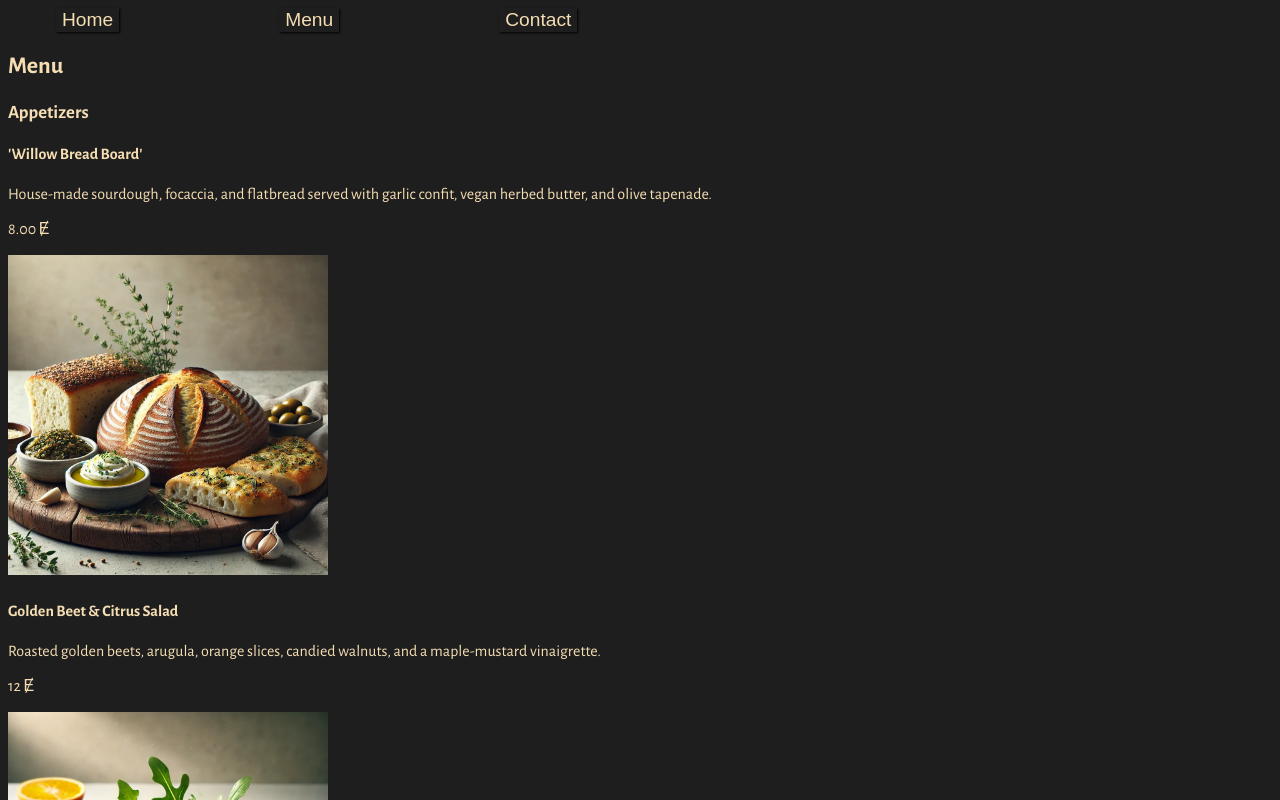
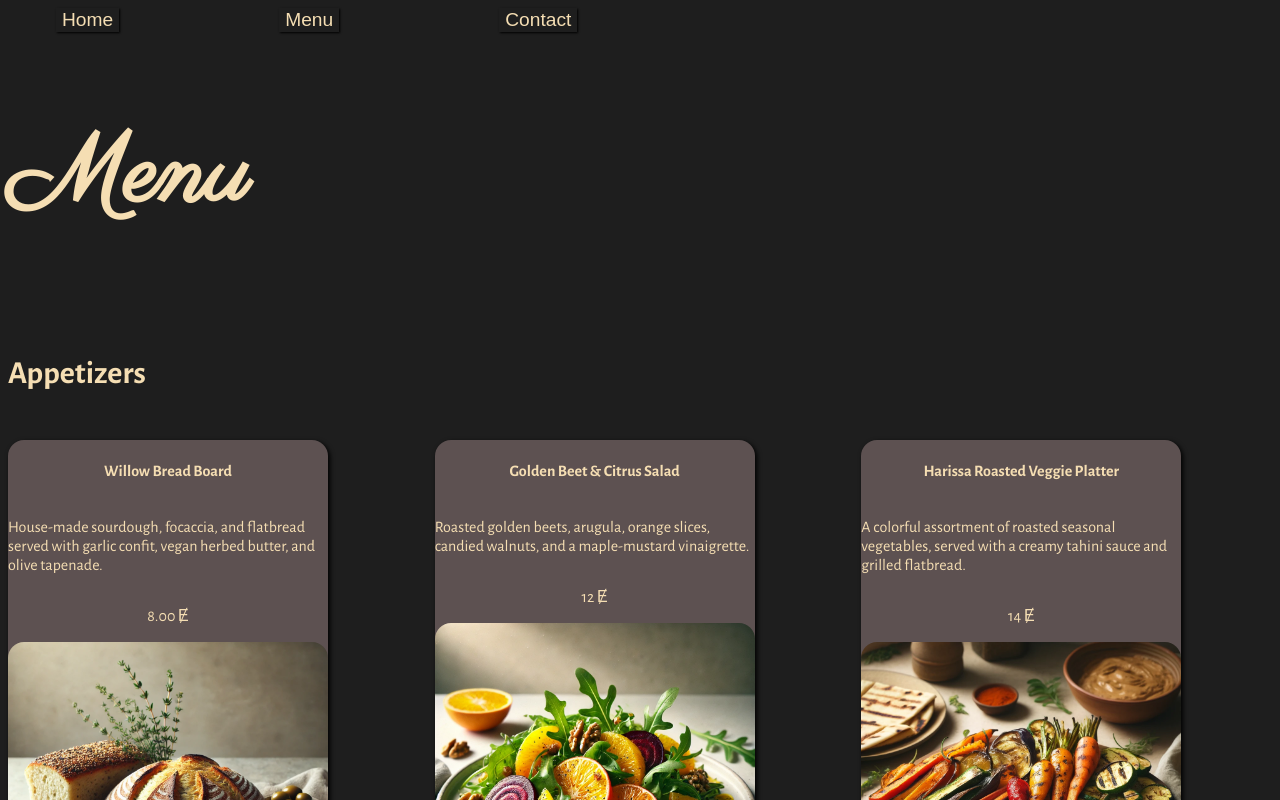
Before and after one commit to FukcThat/Restaurant, a website built with webpack: page src/template.html in a window 1280 px wide. Both pictures are taken after a click on the button "Menu". Shown: the top 800 px of the page. Built offline with nearby package versions, Linux system fonts and the light colour scheme.

Commit message:
STYLE: Menu page format & basic styling

```diff
--- a/src/index.js
+++ b/src/index.js
@@ -16,15 +16,15 @@ const homePageBtn = document.querySelector("#home");
 
 // Home page - EventListener
 homePageBtn.addEventListener("click", () => {
-  switchPageContent(loadHomePage);
+  loadHomePage();
 });
 
 // Menu Page - EventListener
 menuPageBtn.addEventListener("click", () => {
-  switchPageContent(loadMenuPage);
+  loadMenuPage();
 });
 
 // Contact page - EventListener
 contactPageBtn.addEventListener("click", () => {
-  switchPageContent(loadContactPage);
+  loadContactPage();
 });
--- a/src/loadContactPage.js
+++ b/src/loadContactPage.js
@@ -1,8 +1,8 @@
 // Contact-page load funcion
-const loadContactPage = (container) => {
+const loadContactPage = () => {
   // Get content div
   const contentDiv = document.querySelector(".content");
-  //   contentDiv.innerHTML = "";
+  contentDiv.innerHTML = "";
 
   // Make div for The contact page
   const contactPageDiv = document.createElement("div");
--- a/src/loadHomePage.js
+++ b/src/loadHomePage.js
@@ -1,10 +1,10 @@
 import WillowTreeLogo from "./assets/TheWillowTable-Logo.png";
 
 // Make load-home-page function
-const loadHomePage = (container) => {
+const loadHomePage = () => {
   // Get content div
   const contentDiv = document.querySelector(".content");
-  // contentDiv.innerHTML = "";
+  contentDiv.innerHTML = "";
 
   // Make Home-Page div
   const HomePageDiv = document.createElement("div");
--- a/src/loadMenuPage.js
+++ b/src/loadMenuPage.js
@@ -16,10 +16,10 @@ import RosemaryCitrusImg from "./assets/RosemaryCitrus.png";
 import SignatureMocktailImg from "./assets/SignatureMocktail.png";
 
 // Load Menu Page
-const loadMenuPage = (container) => {
+const loadMenuPage = () => {
   // Get content div
   const contentDiv = document.querySelector(".content");
-  //   contentDiv.innerHTML = "";
+  contentDiv.innerHTML = "";
 
   // Menu Page - Div
   const menuPageDiv = document.createElement("div");
@@ -33,10 +33,12 @@ const loadMenuPage = (container) => {
   // Make Menu Category div's to append menu item's to
   const createMenuCategoryDivs = (menuCategoryTitle) => {
     const menuCategoryDiv = document.createElement("div");
+    menuCategoryDiv.classList.add("menu-category--div");
     menuCategoryDiv.setAttribute("data-category", menuCategoryTitle);
     menuPageDiv.appendChild(menuCategoryDiv);
 
     const menuCategoryTitleElement = document.createElement("h3");
+    menuCategoryTitleElement.classList.add("menu-category--title");
     menuCategoryTitleElement.textContent = menuCategoryTitle;
     menuCategoryDiv.appendChild(menuCategoryTitleElement);
   };
@@ -65,6 +67,7 @@ const loadMenuPage = (container) => {
 
     // Menu Item Div
     const menuItemDiv = document.createElement("div");
+    menuItemDiv.classList.add("menu-item--div");
     menuItemCategoryDiv.appendChild(menuItemDiv);
 
     // - Menu Item Name
@@ -82,7 +85,7 @@ const loadMenuPage = (container) => {
     menuItemPriceElement.textContent = menuItemPrice;
     menuItemDiv.appendChild(menuItemPriceElement);
 
-    // - Image (?)
+    // - Image
     const menuItemImageElement = document.createElement("img");
     menuItemImageElement.src = menuItemImage;
     menuItemImageElement.classList.add("menu-item--image");
@@ -94,7 +97,7 @@ const loadMenuPage = (container) => {
   // -- APPETIZERS --
   // Bread Board
   createMenuItem(
-    "'Willow Bread Board'",
+    "Willow Bread Board",
     "House-made sourdough, focaccia, and flatbread served with garlic confit, vegan herbed butter, and olive tapenade.",
     "8.00 Ɇ",
     BreadBoardImg,
--- a/src/styles.css
+++ b/src/styles.css
@@ -10,26 +10,15 @@ nav {
     gap: 10rem;
 }
 
-.content {
-    position: relative;
-    overflow: hidden;
-  }
+h2 {
+    font-family: "Parisienne", cursive;
+    color: wheat;
+    font-size: 6rem;
+}
 
-  .new-content {
-    position: absolute;
-    top: 0;
-    left: 0;
-    width: 100%;
-    opacity: 0;
-    transition: opacity 0.5s ease, transform 0.5s ease;
-    transform: translateX(100%);
-  }
-
-  .new-content.visible {
-    opacity: 1;
-    transform: translateX(0);
-  }
-
+h3 {
+    font-size: 2rem;
+}
 
 .nav-btn {
     cursor: pointer;
@@ -47,12 +36,6 @@ nav {
     column-gap: 5rem;
 }
 
-.restaurant-name {
-    font-family: "Parisienne", cursive;
-    color: wheat;
-    font-size: 6rem;
-}
-
 .logo-img {
     margin-top: 5rem;
     height: 32rem;
@@ -65,7 +48,31 @@ nav {
     font-size: 1.75rem;
 }
 
+.menu-category--div {
+    display: grid;
+    gap: 1rem;
+    grid-template-columns: repeat(auto-fit, minmax(20rem, 1fr));
+}
+
+.menu-category--title {
+    grid-column: 1 / -1;
+}
+
+.menu-item--div {
+    height: 30rem;
+    width: 20rem;
+    background-color: rgb(93, 81, 81);
+    border-radius: 1rem;
+    box-shadow: 2px 2px 5px black;
+    display: flex;
+    flex-direction: column;
+    justify-content: space-between;
+    align-items: center;
+    overflow: hidden;
+}
+
 .menu-item--image {
     height: 20rem;
     width: 20rem;
+    border-radius: 1rem;
 }
```
